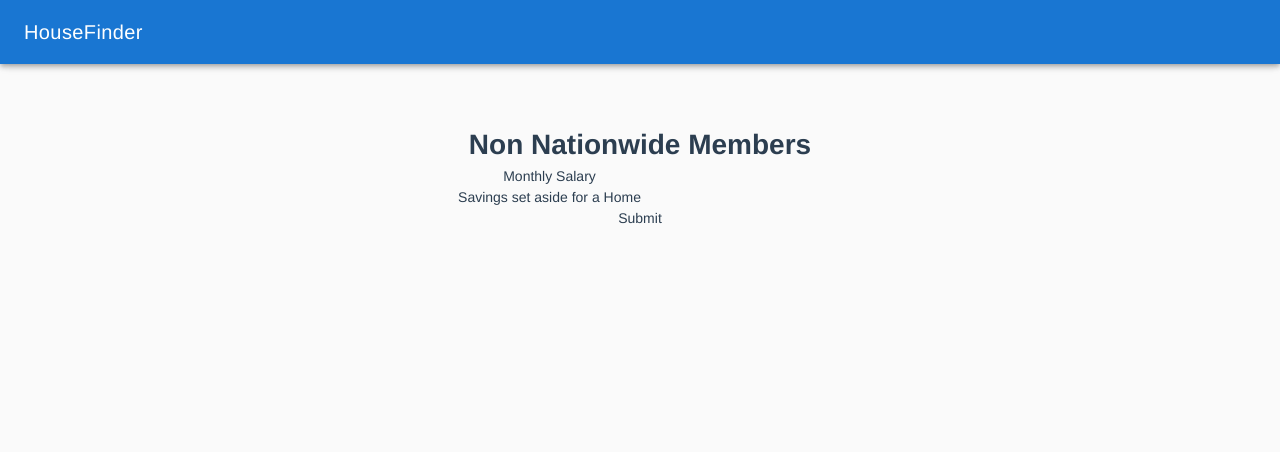
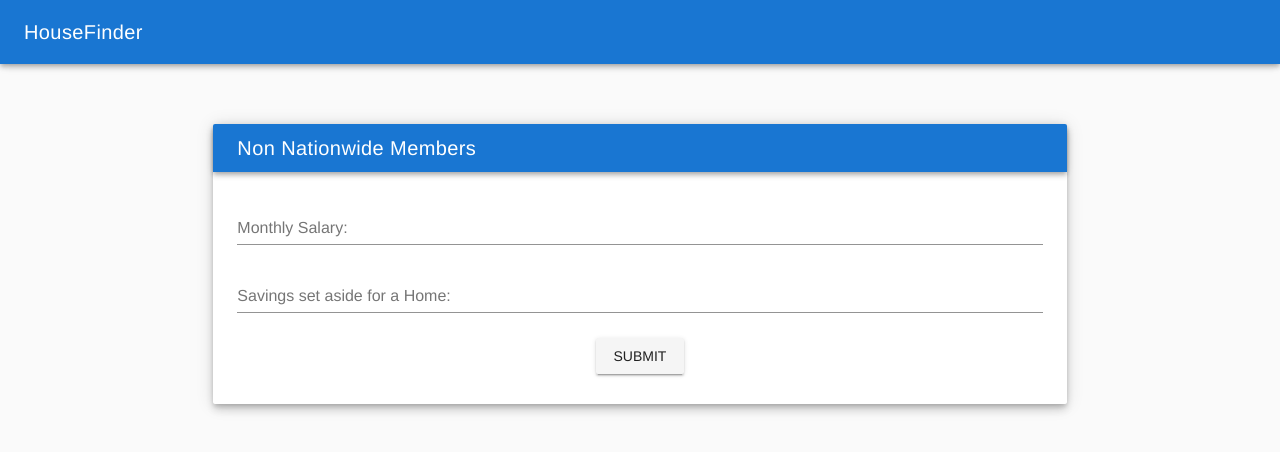
Before and after one commit to khangvtran/angelhack-nationwide, a Vue app in the folder client/: page /#/test in a window 1280 px wide. Shown: the top 452 px of the page. Built offline with nearby package versions, Linux system fonts and the light colour scheme; what vue-localstorage would draw is missing.

Commit message:
Vuetify four files

```diff
--- /dev/null
+++ b/client/src/components/Panel.vue
@@ -0,0 +1,26 @@
+<template lang="html">
+  <v-card class="elevation-6">
+    <v-toolbar dense dark color="primary">
+      <v-toolbar-title>{{ title }}</v-toolbar-title>
+
+      <v-toolbar-items>
+        <slot name="toolbar-item"></slot>
+      </v-toolbar-items>
+    </v-toolbar>
+
+    <slot>No slot content defined.</slot>
+  </v-card>
+</template>
+
+<script>
+export default {
+  name: 'Panel',
+  props: [
+    'title',
+    'toolbar-item'
+  ]
+}
+</script>
+
+<style lang="css">
+</style>
--- a/client/src/components/additionalinfo.vue
+++ b/client/src/components/additionalinfo.vue
@@ -1,18 +1,29 @@
 <template>
-  <form @submit.prevent="submitHandler">
-    <label for="percent">Percent of month income you want to set aside for a home</label>
-    <input type="number" name="percent" id="percent" v-model="user.percent" required>
-    <label for="wait_months">How long do you want to wait until you buy a home? (Months)</label>
-    <input type="number" name="waitmonths" id="waitmonths" v-model="user.wait_months" required>
-    <label for="mortgage_years">How long do you want your mortgage to be? (Years)</label>
-    <input type="number" name="mortgage_years" id="mortgage_years" v-model="user.mortgage_years" required>
-    <input type="submit" name="submit" value="submit">
-  </form>
+  <v-layout>
+    <v-flex xs12 sm8 offset-sm2>
+
+      <Panel title="Additional Information">
+        <v-container>
+          <v-form @submit.prevent="submitHandler">
+            <v-text-field label="Percent of month income you want to set aside for a home" type="number" name="percent" id="percent" v-model="user.percent" required></v-text-field>
+            <v-text-field label="How long do you want to wait until you buy a home? (Months)" type="number" name="waitmonths" id="waitmonths" v-model="user.wait_months" required></v-text-field>
+            <v-text-field label="How long do you want your mortgage to be? (Years)" type="number" name="mortgage_years" id="mortgage_years" v-model="user.mortgage_years" required></v-text-field>
+            <v-btn type="submit" name="submit">Submit</v-btn>
+          </v-form>
+        </v-container>
+      </Panel>
+
+    </v-flex>
+  </v-layout>
 </template>
 
 <script scoped>
+import Panel from '@/components/Panel'
 import NationService from '@/services/Nationwide-Api'
 export default {
+  components: {
+    Panel
+  },
   data () {
     return {
       user: {
--- a/client/src/components/start_button.vue
+++ b/client/src/components/start_button.vue
@@ -1,20 +1,27 @@
 <template>
-  <div class="start_button">
-    <h1>Non Nationwide Members</h1>
-    <form @submit="submitHandler">
-      <label for="monthly_salary">Monthly Salary</label>
-      <input type="number" name="monthly_salary" id="monthly_salary" v-model="user.monthly_salary">
-      <br>
-      <label for="savings">Savings set aside for a Home</label>
-      <input type="number" name="savings" id="savings" v-model="user.savings">
-      <br>
-      <input type="submit" value="Submit">
-    </form>
-  </div>
+  <v-layout>
+    <v-flex xs12 sm8 offset-sm2>
+
+      <Panel title="Non Nationwide Members">
+        <v-container>
+          <v-form @submit="submitHandler">
+          <v-text-field label="Monthly Salary:" type="number" name="monthly_salary" id="monthly_salary" v-model="user.monthly_salary"></v-text-field>
+          <v-text-field label="Savings set aside for a Home:" type="number" name="savings" id="savings" v-model="user.savings"></v-text-field>
+          <v-btn type="submit">Submit</v-btn>
+        </v-form>
+        </v-container>
+      </Panel>
+
+    </v-flex>
+  </v-layout>
 </template>
 
 <script scoped>
+import Panel from '@/components/Panel'
 export default {
+  components: {
+    Panel
+  },
   data () {
     return {
       user: {
--- a/client/src/pages/HelloWorld.vue
+++ b/client/src/pages/HelloWorld.vue
@@ -1,26 +1,31 @@
 <template>
   <v-layout>
     <v-flex xs12 sm8 offset-sm2>
-      <v-card>
-        <v-toolbar dark color="primary">
-          <v-toolbar-title>Start Planning!</v-toolbar-title>
-        </v-toolbar>
-        <v-card-actions>
-          <v-btn :to="{ name: 'start_button' }" flat name="button">Non Nationwide Members</v-btn>
-          <form @submit="getData">
-            <input v-model="form.id" type="text">
-            <v-btn flat type="submit" name="button">Nationwide</v-btn>
-          </form>
-        </v-card-actions>
-      </v-card>
+
+      <Panel title="Start Planning!">
+        <v-container>
+          <v-card-actions>
+            <v-btn :to="{ name: 'start_button' }" name="button">Non Nationwide Members</v-btn>
+            <v-form @submit="getData">
+              <v-text-field label="Enter your Nationwide ID:" v-model="form.id" type="text"></v-text-field>
+              <v-btn type="submit" name="button">Nationwide</v-btn>
+            </v-form>
+          </v-card-actions>
+        </v-container>
+      </Panel>
+
     </v-flex>
   </v-layout>
 </template>
 
 <script>
+import Panel from '@/components/Panel'
 import NationService from '@/services/Nationwide-Api'
 export default {
   name: 'HelloWorld',
+  components: {
+    Panel
+  },
   data () {
     return {
       form: {
```
